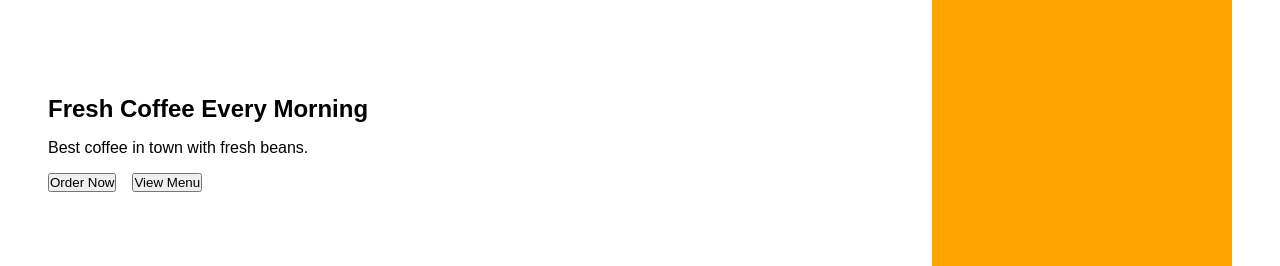
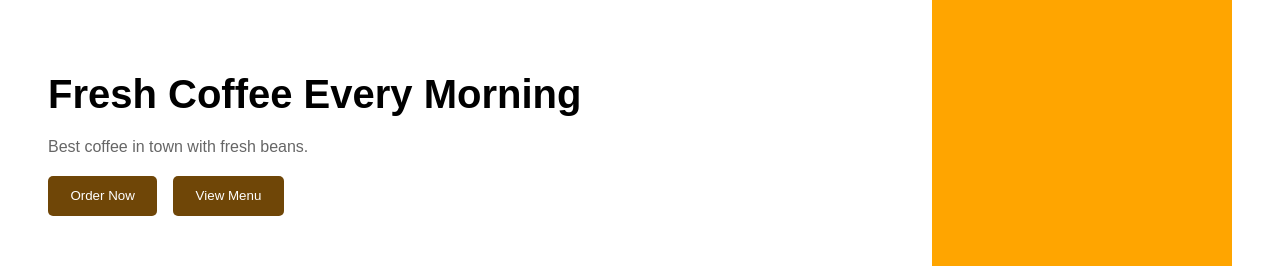
Before and after one commit to nattuwut/coffee-shop-landing-page, a React (Vite) app: page / in a window 1280 px wide. Shown: the part 163-429 px from the top of the page. Built offline with nearby package versions, Linux system fonts and the light colour scheme.

Commit message:
Style hero section

```diff
--- a/src/components/Hero.css
+++ b/src/components/Hero.css
@@ -12,9 +12,34 @@
     gap: 1rem;
 }
 
+.hero-content h1 {
+    font-size: 2.5rem;
+    line-height: 1.2;
+    margin: 0;
+}
+
+.hero-content p {
+    color: #666;
+    line-height: 1.6;
+}
+
 .hero-buttons {
     display: flex;
     gap: 1rem;
+}
+
+.hero-buttons button {
+    background-color: #6f4607;
+    padding:  0.8rem 1.4rem;
+    border-radius: 5px;
+    color: #ffffff;
+    border: none;
+    cursor: pointer;
+    transition: transform  0.2s ease;
+}
+
+.hero-buttons button:hover {
+    transform: translateY(-2px);
 }
 
 .hero-image {
```
